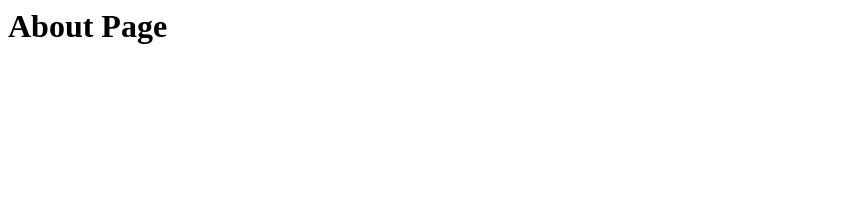
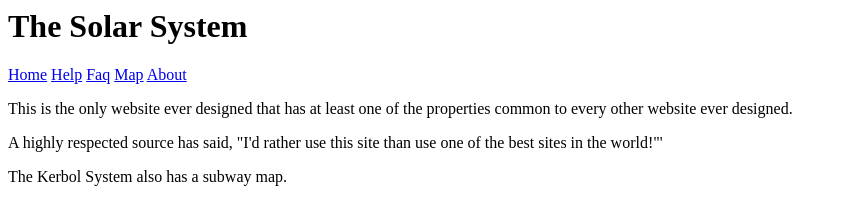
Before and after one commit to MHeinz1996/cp-git-project, a plain HTML site: page about.html in a window 1280 px wide. Shown: the whole page, without its empty margins (0-843 px from the left). Drawn offline with Linux system fonts and the light colour scheme; a web font is replaced by a local one.

Commit message:
Added about page

```diff
--- a/about.html
+++ b/about.html
@@ -1 +1,24 @@
-<h1>About Page</h1>
+<html>
+  <head>
+    <title>Solar System</title>
+    <link href="./styles.css" rel="stylesheet"/>
+    <link href="https://fonts.googleapis.com/css2?family=Caesar+Dressing&display=swap" rel="stylesheet">
+  </head>
+  <body>
+    <h1>The Solar System</h1>
+    <div>
+      <a href="./index.html">Home</a>
+      <a href="./help.html">Help</a>
+      <a href="./faq.html">Faq</a>
+      <a href="./map.html">Map</a>
+      <a href="./about.html">About</a>
+    </div>
+    <div>
+      <p>This is the only website ever designed that has at least one of the properties common to every other website ever designed.</p>
+
+      <p>A highly respected source has said, "I'd rather use this site than use one of the best sites in the world!"'</p>
+
+      <p>The Kerbol System also has a subway map.</p>
+    </div>
+  </body>
+</html>
```
